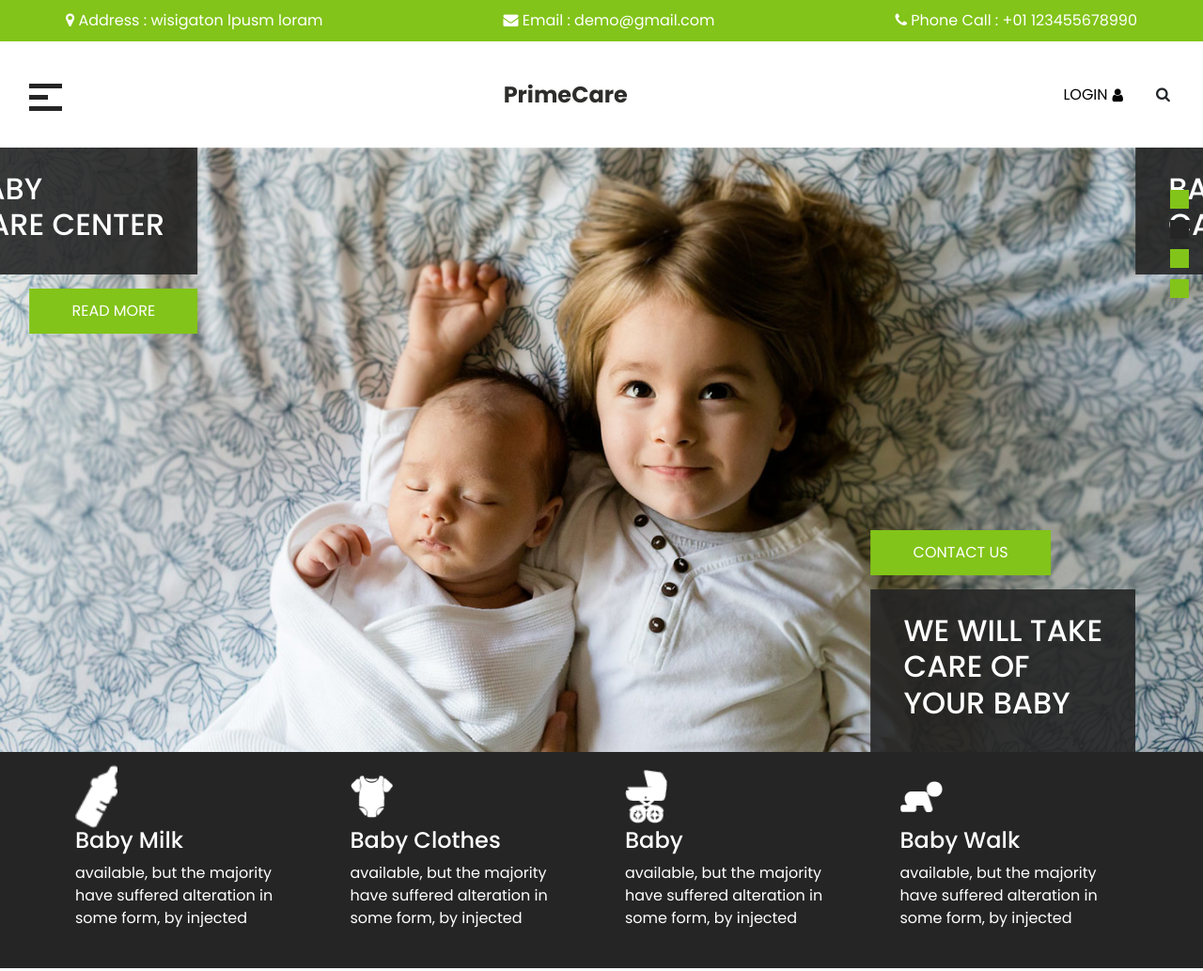
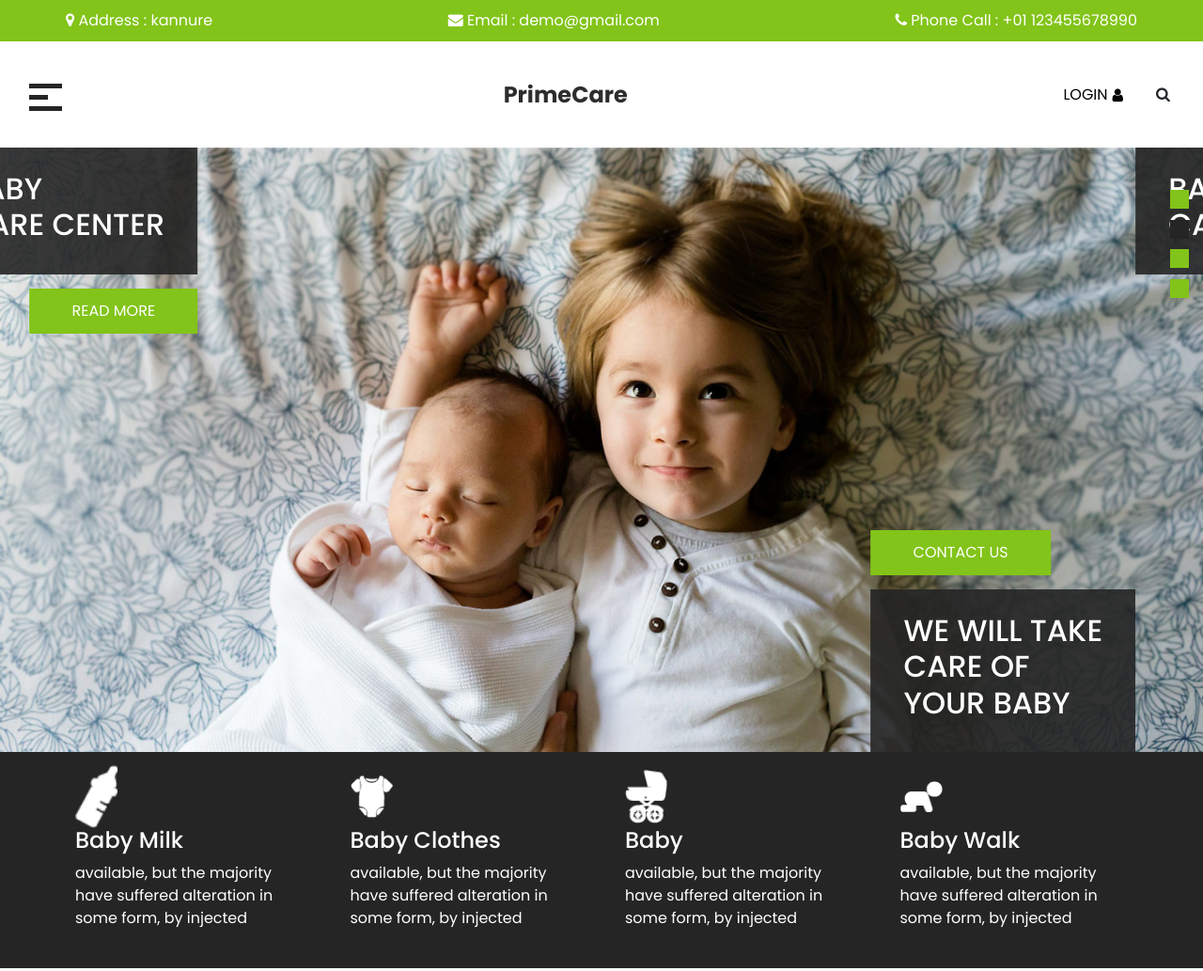
Before and after one commit to alx191/St.Scholastica-Convent-, a plain HTML site: page index.html in a window 1280 px wide. Shown: the top 1033 px of the page at 94% size. Drawn offline with nearby package versions, Linux system fonts and the light colour scheme.

Commit message:
Update index.html

```diff
--- a/index.html
+++ b/index.html
@@ -40,7 +40,7 @@
             <a href="">
               <i class="fa fa-map-marker" aria-hidden="true"></i>
               <span>
-                Address : wisigaton lpusm loram
+                Address : kannure
               </span>
             </a>
             <a href="">
```
